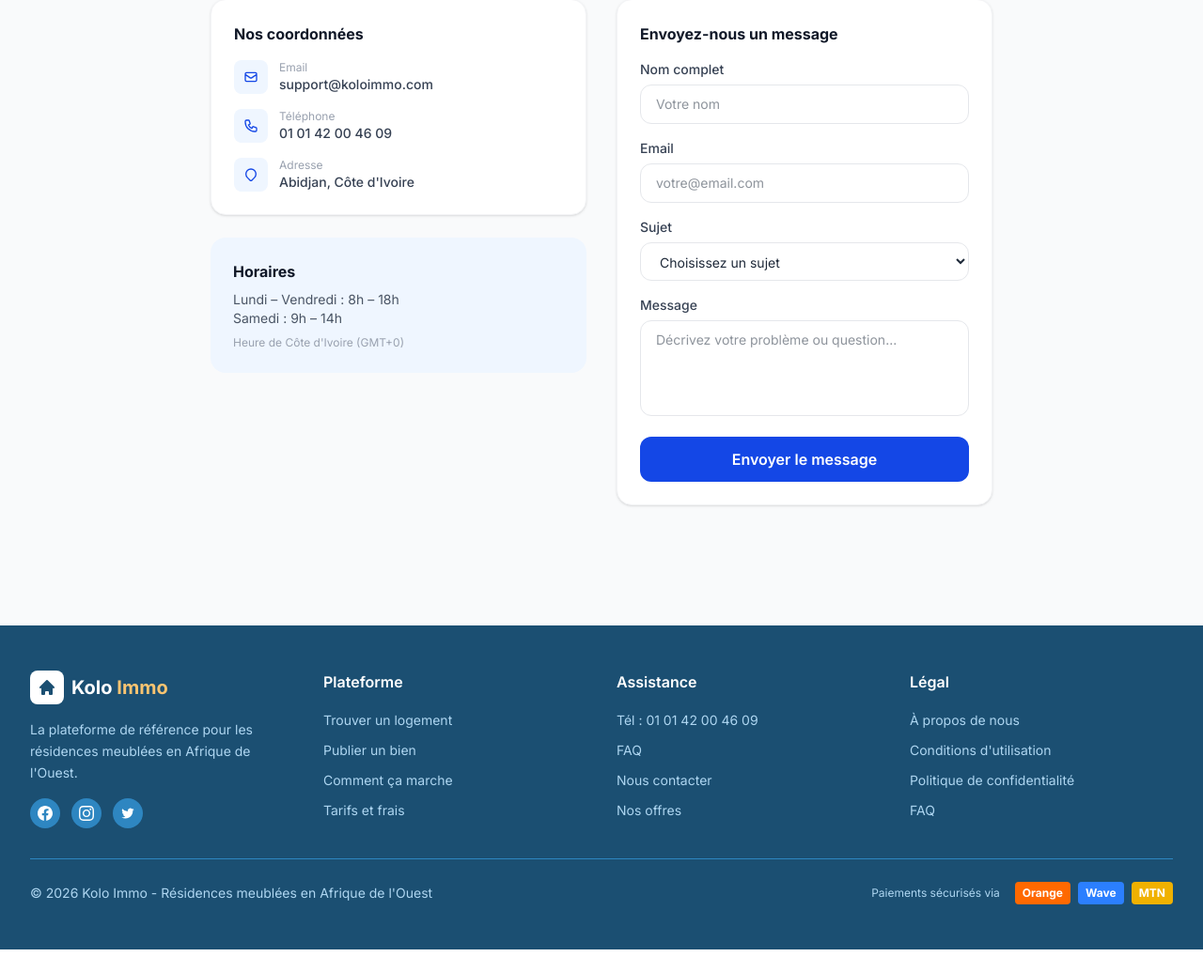
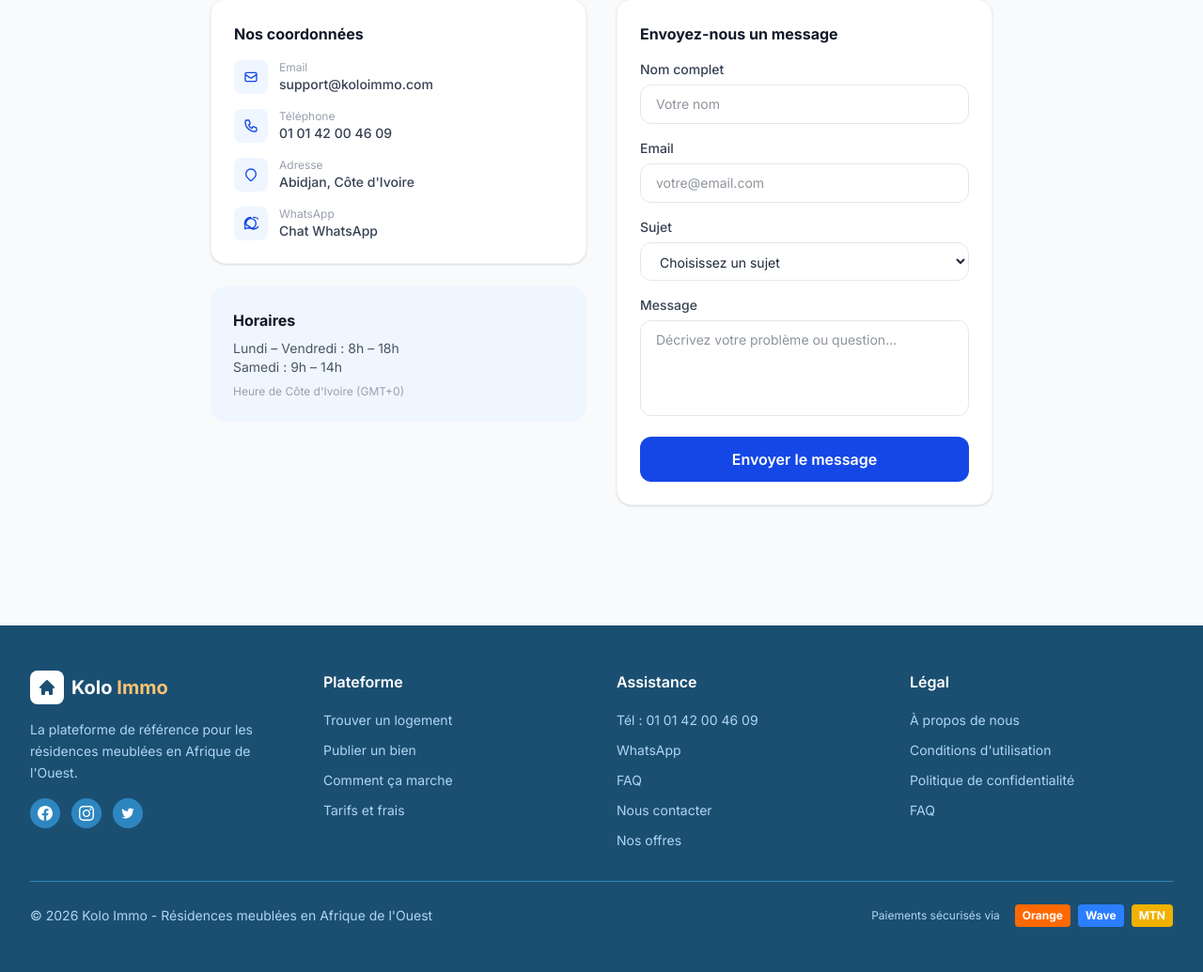
Before and after one commit to ABOUBAK123/kolo_immo, a Laravel app: page /contact in a window 1280 px wide. Shown: the part 249-1284 px from the top of the page at 94% size. Before the commit the page ends 1260 px from the top, so only its background shows below. Run offline with Laravel 12, Linux system fonts and the light colour scheme; style sheets or scripts are compiled from the project's sources; parts of the project's set-up code (start-up, migrations or seed data) failed here and were passed over.

Commit message:
Feat: add WhatsApp link to contact, footer, and FAQ pages for subscriber support

```diff
--- a/resources/views/layouts/app.blade.php
+++ b/resources/views/layouts/app.blade.php
@@ -409,6 +409,7 @@
                 <h3 class="font-semibold text-white mb-4">Assistance</h3>
                 <ul class="space-y-2">
                     <li><a href="tel:010142004609" class="text-primary-200 hover:text-white text-sm transition-colors">Tél : 01 01 42 00 46 09</a></li>
+                    <li><a href="https://wa.me/22510142004609" target="_blank" class="text-primary-200 hover:text-white text-sm transition-colors">WhatsApp</a></li>
                     <li><a href="{{ route('faq') }}" class="text-primary-200 hover:text-white text-sm transition-colors">FAQ</a></li>
                     <li><a href="{{ route('contact') }}" class="text-primary-200 hover:text-white text-sm transition-colors">Nous contacter</a></li>
                     <li><a href="{{ route('subscriptions.plans') }}" class="text-primary-200 hover:text-white text-sm transition-colors">Nos offres</a></li>
--- a/resources/views/pages/contact.blade.php
+++ b/resources/views/pages/contact.blade.php
@@ -19,6 +19,7 @@
                         ['icon' => 'M3 8l7.89 5.26a2 2 0 002.22 0L21 8M5 19h14a2 2 0 002-2V7a2 2 0 00-2-2H5a2 2 0 00-2 2v10a2 2 0 002 2z', 'label' => 'Email', 'value' => 'support@koloimmo.com'],
                         ['icon' => 'M3 5a2 2 0 012-2h3.28a1 1 0 01.948.684l1.498 4.493a1 1 0 01-.502 1.21l-2.257 1.13a11.042 11.042 0 005.516 5.516l1.13-2.257a1 1 0 011.21-.502l4.493 1.498a1 1 0 01.684.949V19a2 2 0 01-2 2h-1C9.716 21 3 14.284 3 6V5z', 'label' => 'Téléphone', 'value' => '01 01 42 00 46 09'],
                         ['icon' => 'M17.657 16.657L13.414 20.9a1.998 1.998 0 01-2.827 0l-4.244-4.243a8 8 0 1111.314 0z', 'label' => 'Adresse', 'value' => 'Abidjan, Côte d\'Ivoire'],
+                        ['icon' => 'M12 2C6.48 2 2 6.48 2 12c0 1.54.36 3 .97 4.29L2.5 20.5l8.3-2.47C13 20.64 14.5 21 16 21c5.52 0 10-4.48 10-10S21.52 2 16 2m0 18c-1.41 0-2.73-.35-3.88-.98l-.28-.15-2.89.86.86-2.89-.15-.28C4.35 14.73 4 13.41 4 12c0-4.41 3.59-8 8-8s8 3.59 8 8-3.59 8-8 8z', 'label' => 'WhatsApp', 'value' => '<a href="https://wa.me/22510142004609" target="_blank" class="hover:underline">Chat WhatsApp</a>'],
                     ] as $info)
                     <div class="flex items-start gap-3">
                         <div class="w-9 h-9 bg-blue-50 text-blue-700 rounded-lg flex items-center justify-center flex-shrink-0">
@@ -28,7 +29,7 @@
                         </div>
                         <div>
                             <p class="text-xs text-gray-400">{{ $info['label'] }}</p>
-                            <p class="text-sm font-medium text-gray-700">{{ $info['value'] }}</p>
+                            <p class="text-sm font-medium text-gray-700">@if($info['label'] === 'WhatsApp'){!! $info['value'] !!}@else{{ $info['value'] }}@endif</p>
                         </div>
                     </div>
                     @endforeach
--- a/resources/views/pages/faq.blade.php
+++ b/resources/views/pages/faq.blade.php
@@ -59,7 +59,7 @@
 
     <div class="bg-gradient-to-r from-blue-700 to-indigo-700 rounded-2xl p-6 text-white text-center mt-10">
         <p class="font-bold mb-1">Vous n'avez pas trouvé votre réponse ?</p>
-        <p class="text-blue-200 text-sm mb-4">Notre équipe répond sous 24h. Vous pouvez aussi nous appeler au <a href="tel:010142004609" class="font-semibold underline">01 01 42 00 46 09</a>.</p>
+        <p class="text-blue-200 text-sm mb-4">Notre équipe répond sous 24h. Appelez-nous au <a href="tel:010142004609" class="font-semibold underline">01 01 42 00 46 09</a> ou <a href="https://wa.me/22510142004609" target="_blank" class="font-semibold underline">contactez-nous sur WhatsApp</a>.</p>
         <a href="{{ route('contact') }}" class="inline-block bg-white text-blue-700 font-bold px-5 py-2.5 rounded-xl text-sm hover:bg-blue-50 transition">
             Nous contacter
         </a>
```
